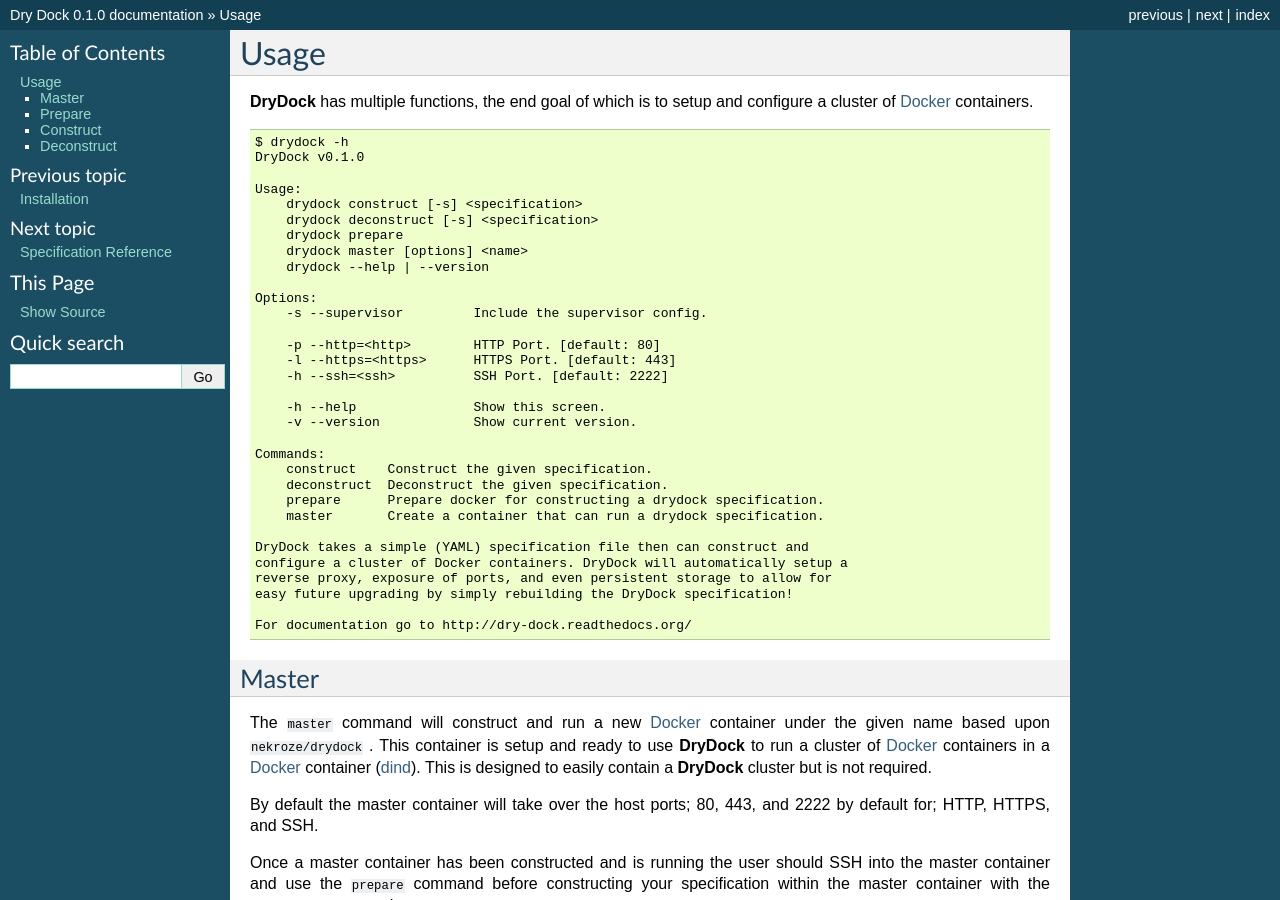
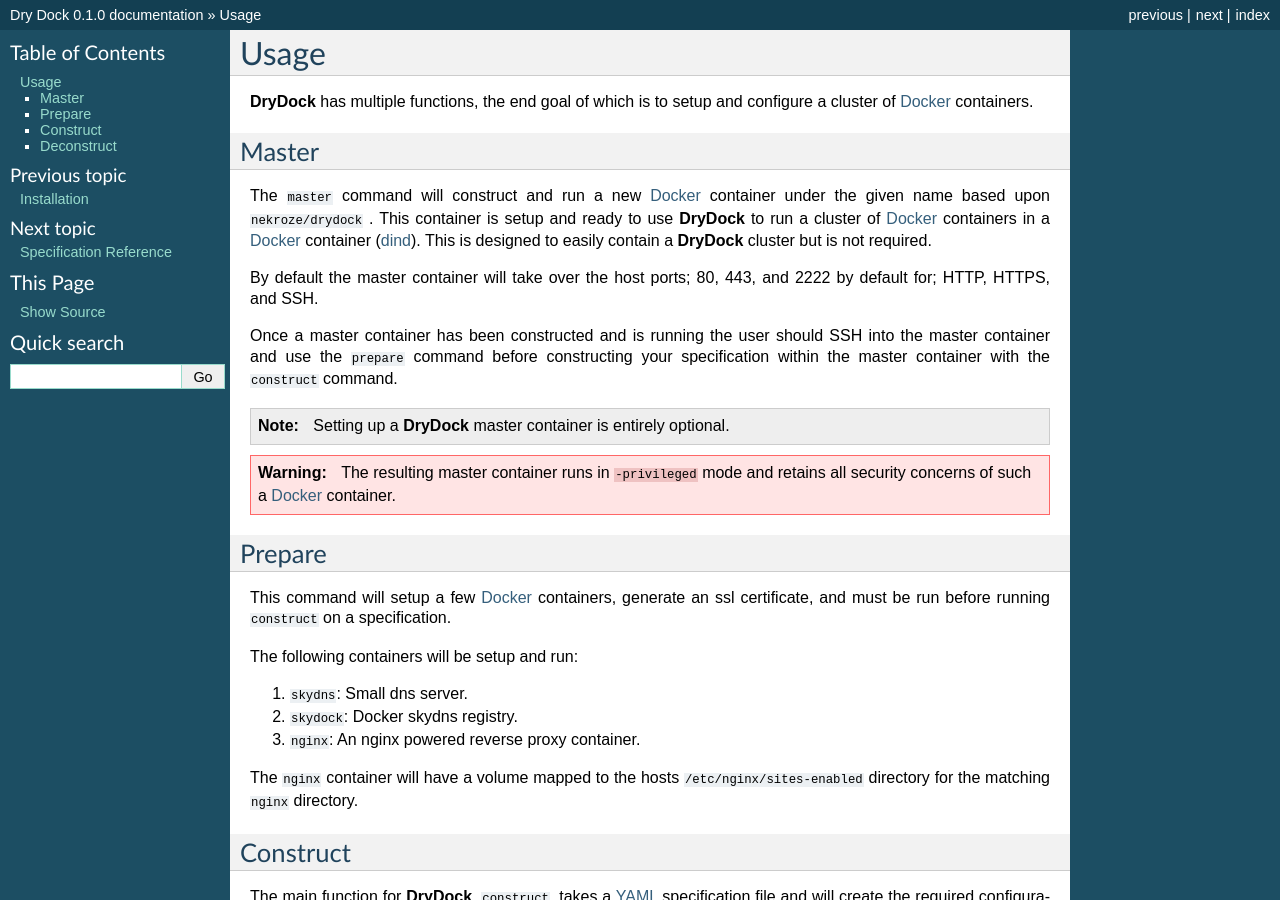
Before and after one commit to Nekroze/drydock, a Sphinx documentation site: the page built from docs/usage.rst, in a window 1280 px wide and 900 px high. Built offline with Sphinx 7.4.7, drawn with Linux system fonts in a browser that asks for light colours.

Commit message:
remove cli help message from docs

```diff
--- a/docs/usage.rst
+++ b/docs/usage.rst
@@ -4,41 +4,6 @@
 
 **DryDock** has multiple functions, the end goal of which is to setup and
 configure a cluster of Docker_ containers.
-
-.. code::
-
-    $ drydock -h
-    DryDock v0.1.0
-
-    Usage:
-        drydock construct [-s] <specification>
-        drydock deconstruct [-s] <specification>
-        drydock prepare
-        drydock master [options] <name>
-        drydock --help | --version
-
-    Options:
-        -s --supervisor         Include the supervisor config.
-
-        -p --http=<http>        HTTP Port. [default: 80]
-        -l --https=<https>      HTTPS Port. [default: 443]
-        -h --ssh=<ssh>          SSH Port. [default: 2222]
-
-        -h --help               Show this screen.
-        -v --version            Show current version.
-
-    Commands:
-        construct    Construct the given specification.
-        deconstruct  Deconstruct the given specification.
-        prepare      Prepare docker for constructing a drydock specification.
-        master       Create a container that can run a drydock specification.
-
-    DryDock takes a simple (YAML) specification file then can construct and
-    configure a cluster of Docker containers. DryDock will automatically setup a
-    reverse proxy, exposure of ports, and even persistent storage to allow for
-    easy future upgrading by simply rebuilding the DryDock specification!
-
-    For documentation go to http://dry-dock.readthedocs.org/
 
 Master
 ------
```
